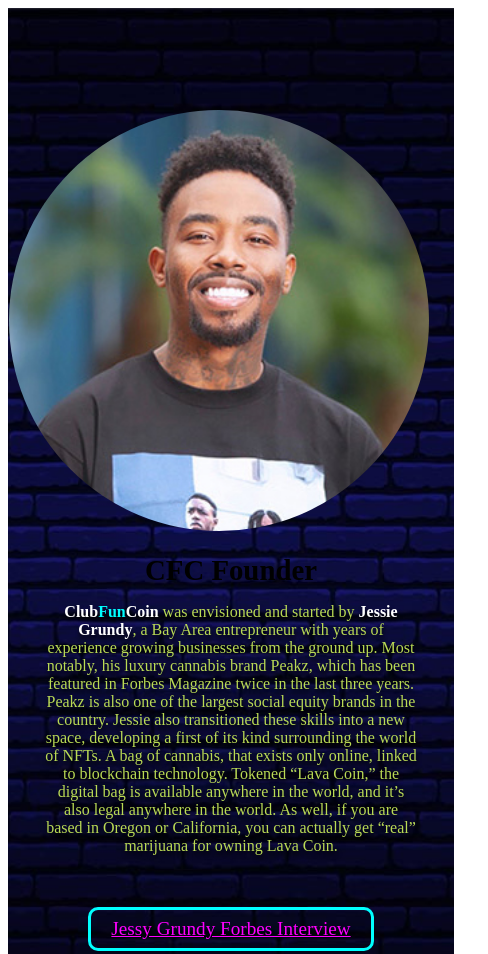
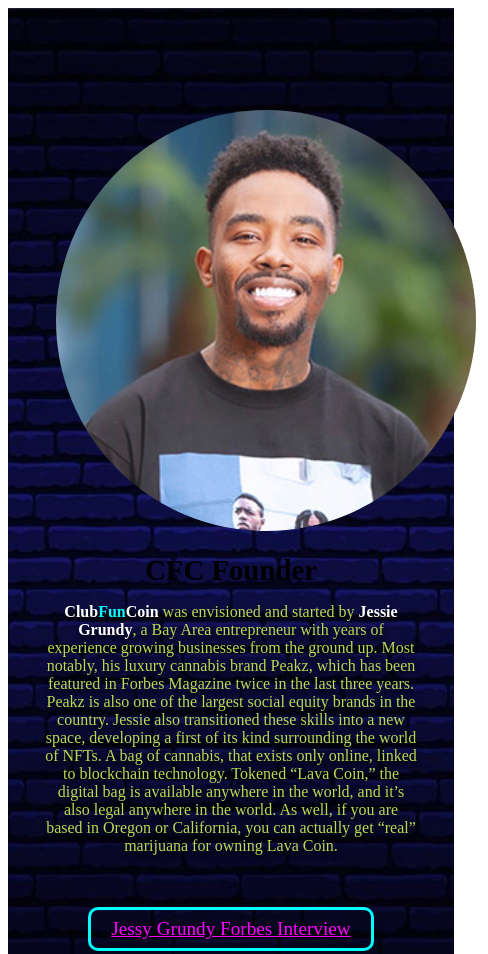
Before and after one commit to JustScience/cfc-mst, a Gatsby site: page /founder in a window 390 px wide. Shown: the top 954 px of the page, 488 px wide, since content can reach past the window. Built offline with nearby package versions, Linux system fonts and the light colour scheme; Gatsby itself is replaced by a stand-in of ours.

Commit message:
Fix Founder Responsive Margin

```diff
--- a/src/pages/founder.js
+++ b/src/pages/founder.js
@@ -24,9 +24,12 @@
 `
 const SectionImage = styled.div`
     height: 420px;
-    margin: 0 24px 0 0;
+    margin: 0 auto;
     padding: 12px;
     width: 420px;
+    ${media.tablet`
+        margin: 0 24px 0 0;
+    `};
 `
 const SectionInfoWrap = styled.div`
     display: flex;
```
